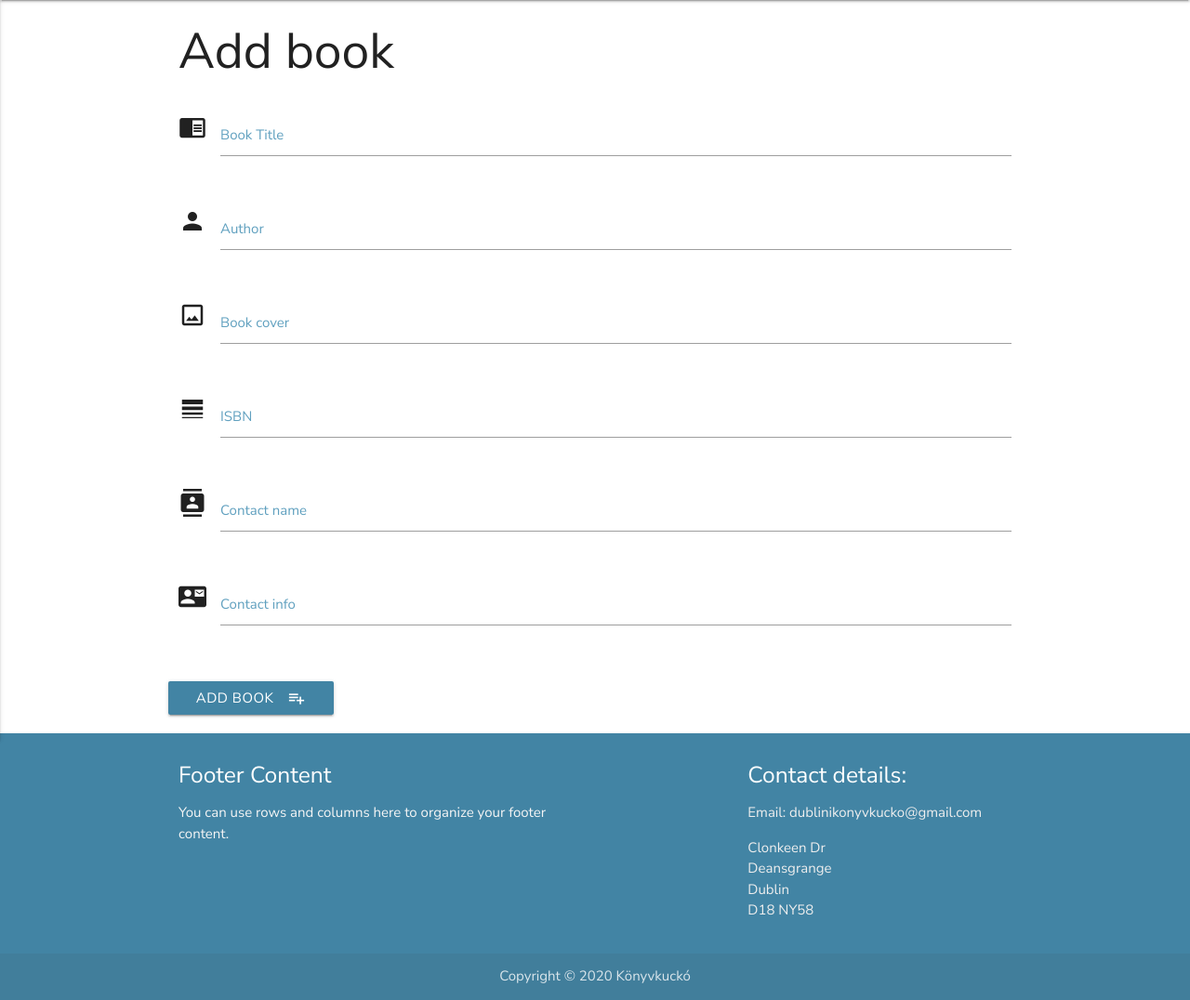
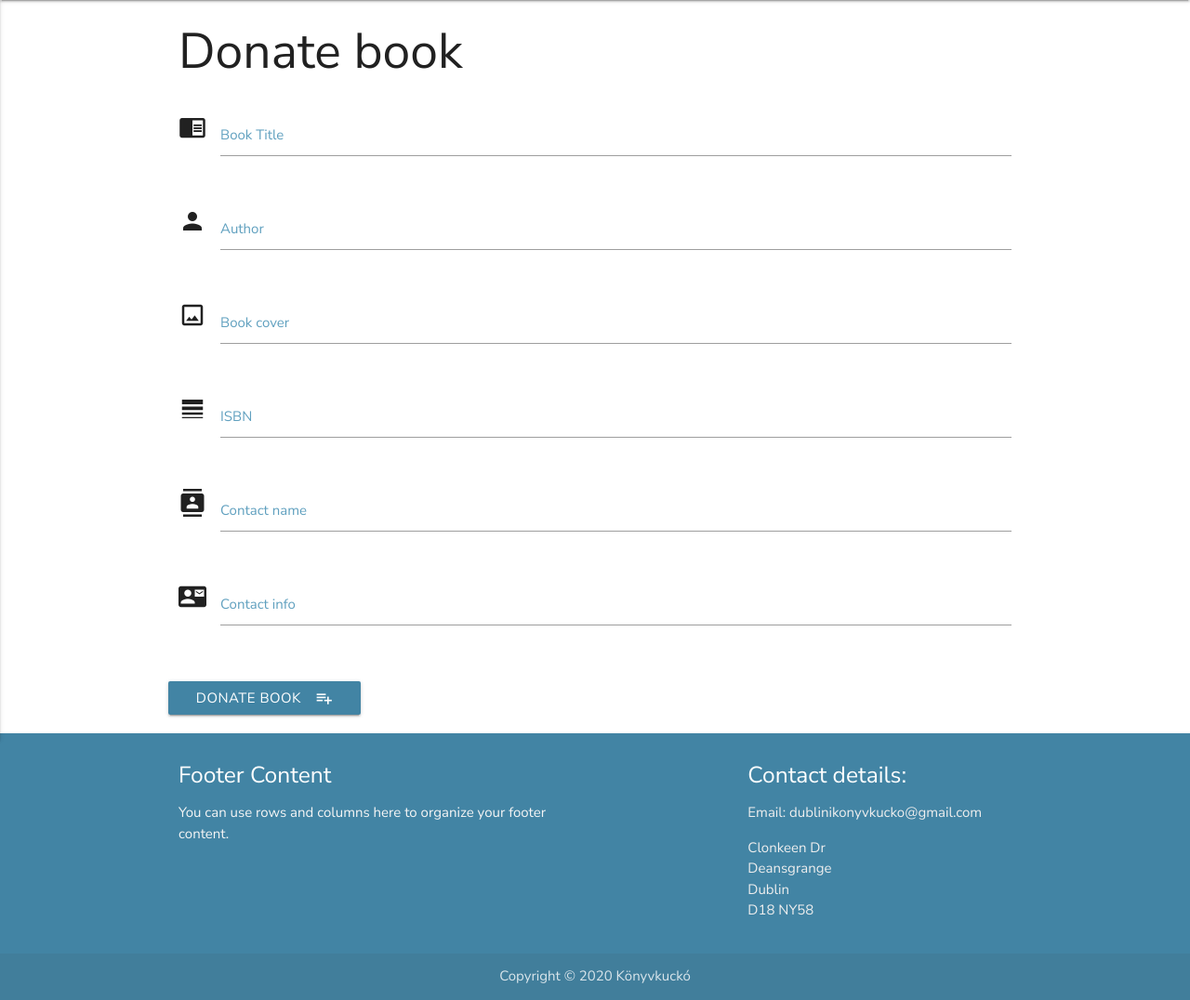
Before and after one commit to taikatta/Milestone3-Konyvkucko, a Flask app: page /add_to_donation in a window 1280 px wide. Shown: the part 64-1140 px from the top of the page at 93% size. Run offline with Flask 2, Linux system fonts and the light colour scheme; some libraries are stand-ins or nearby versions.

Commit message:
Renamed buttons, page titles

```diff
--- a/templates/addtobooks.html
+++ b/templates/addtobooks.html
@@ -1,6 +1,6 @@
 {% extends 'base.html' %} {% block content %}
 
-<h3>Edit Book</h3>
+<h5>Please fill the missing information:</h5>
 <div class="row">
     <form action="{{ url_for('insert_donation', book_id=book._id) }}" method="POST" class="col s12">
 
--- a/templates/addtodonation.html
+++ b/templates/addtodonation.html
@@ -1,6 +1,6 @@
 {% extends 'base.html' %} {% block content %}
 
-<h2>Add book</h2>
+<h2>Donate book</h2>
 <div class="row">
     <form action="{{ url_for('insert_to_donation') }}" method="POST" class="col s12">
 
@@ -57,7 +57,7 @@
 
         </div>
         <div class="row">
-            <button class="btn waves-effect waves-light" type="submit" name="action">Add Book
+            <button class="btn waves-effect waves-light" type="submit" name="action">Donate Book
                 <i class="material-icons right">playlist_add</i>
               </button>
         </div>
--- a/templates/addtowishlist.html
+++ b/templates/addtowishlist.html
@@ -1,6 +1,6 @@
 {% extends 'base.html' %} {% block content %}
 
-<h2>Add book</h2>
+<h2>Add book to wishlist</h2>
 <div class="row">
     <form action="{{ url_for('insert_to_wishlist') }}" method="POST" class="col s12">
 
--- a/templates/editbook.html
+++ b/templates/editbook.html
@@ -75,7 +75,7 @@
 
         </div>
         <div class="row">
-            <button class="btn waves-effect waves-light" type="submit" name="action">Add Book
+            <button class="btn waves-effect waves-light" type="submit" name="action">Edit Book
                 <i class="material-icons right">playlist_add</i>
               </button>
         </div>
```
